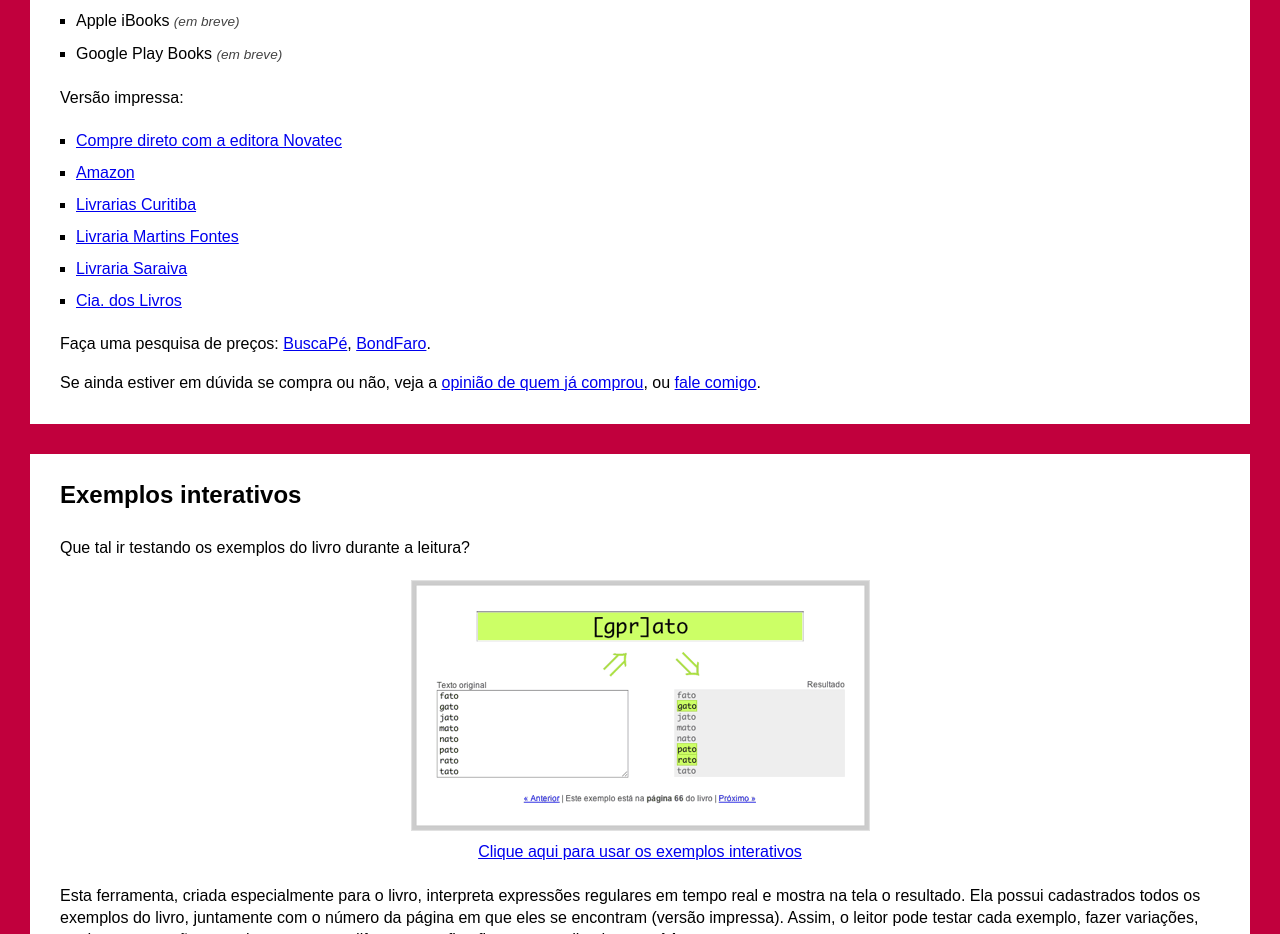
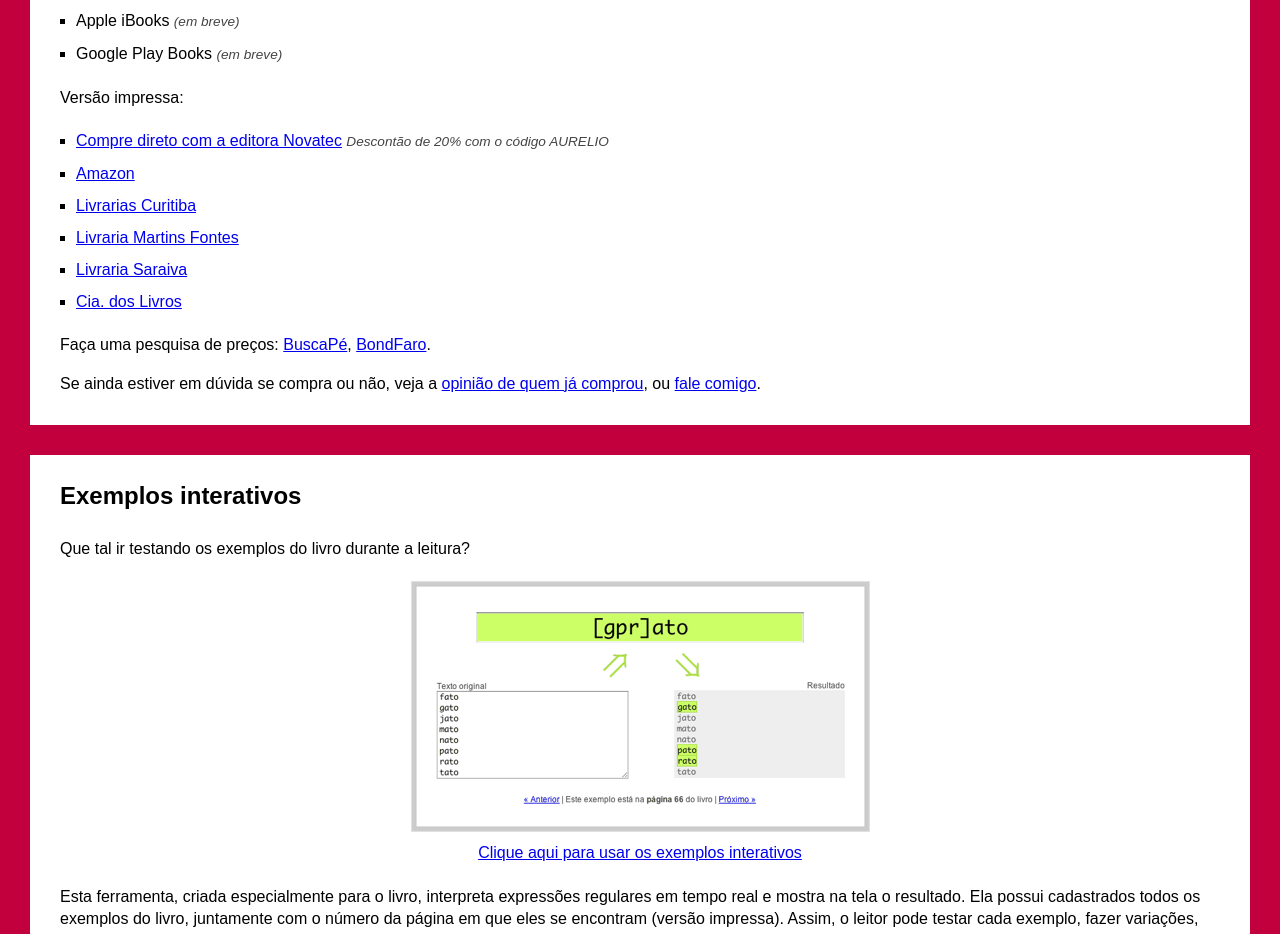
Before and after one commit to aureliojargas/piazinho.com.br, a plain HTML site: page index.html in a window 1280 px wide. Shown: the part 4340-5274 px from the top of the page. Drawn offline with Linux system fonts and the light colour scheme.

Commit message:
Add 20% OFF from Novatec

```diff
--- a/index.html
+++ b/index.html
@@ -615,7 +615,7 @@
             <ul>
                 <li>
                     <a href="http://novatec.com.br/livros/expressoes-regulares-5ed/">Compre direto com a editora Novatec</a>
-                    <!--<i>Descontão de 20% com o código AURELIO</i>-->
+                    <i>Descontão de 20% com o código AURELIO</i>
                 </li>
                 <li>
                     <a href="http://www.amazon.com.br/dp/8575224743/">Amazon</a>
```
